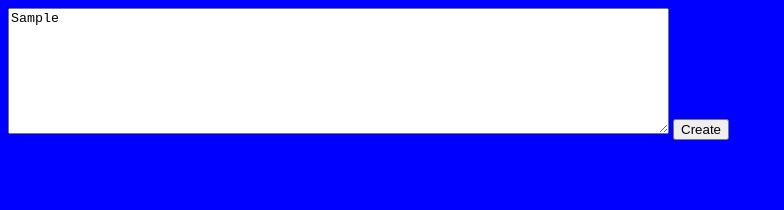
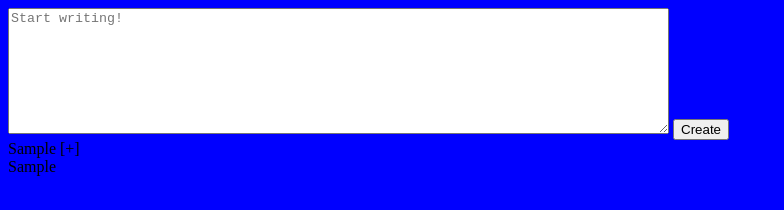
Before and after one commit to zi-codes/Note, a website: page index.html in a window 1280 px wide. Both pictures are taken after typing "Sample" into the empty fields and a click on the input "Create". Shown: the whole page, without its empty margins (0-784 px from the left). Drawn offline with Linux system fonts and the light colour scheme.

Commit message:
added js scripts for show notes and expanded notes

```diff
--- a/J-Zi/NoteZi.js
+++ b/J-Zi/NoteZi.js
@@ -12,3 +12,5 @@ describe('Note', function(){
    assert.isTrue((napp.all()[0]).length == 20);
  });
 })
+
+napp.notes = [];
--- a/Lit/Note.js
+++ b/Lit/Note.js
@@ -1,26 +1,61 @@
-
-
-
 const napp = {
   notes: [],
   //notes: ["The quick brown fox jumps over the lazy dog is an English-language pangram—a sentence that contains all of the letters of the alphabet. It is commonly used for touch-typing practice, testing typewriters and compute","The earliest known appearance of the phrase is from The Boston Journal. In an article titled Current Notes in the February 10, 1885, morning edition, the phrase is mentioned as a good practice sentence for writing students"],
   all: function(){
-    return napp.notes.map(note => note.slice(0, 20));
+    return napp.notes.map(note => note.slice(0, 20)); //iterates over all the notes and returning a 20char version of each one
   },
 
   add: function(note) {
     napp.notes.push(note)
   },
+
+  show_notes: function () {
+    let notes_container = document.getElementById('notes-container')
+    notes_container.innerHTML = ""
+    napp.all().forEach(function (note) {
+      notes_container.innerHTML += `<div id="${napp.all().indexOf(note)}a" class="note">${note} [+]</div>`
+
+    })
+  },
+
+  add_expanded_notes: function () {
+    let hidden_notes_container = document.getElementById('hidden-notes-container') //finds the element with ID and saves to variable
+    hidden_notes_container.innerHTML = "" //changes text of that saved variable
+    napp.notes.forEach(function (note) { //iterates over all notes and creates a div which has their own ID consisting of the index of the note AND the note
+      hidden_notes_container.innerHTML += `<div id="${napp.all().indexOf(note)}b" class="expanded-note">${note}</div>`
+    })
+  },
+
   init: function(){
     const create = document.getElementById('create')
     create.addEventListener('click', function(event){
-      event.preventDefault();
-      let new_note = document.getElementById('textarea').value;
+      event.preventDefault(); // stops the form from submitting
+      let new_note = document.getElementById('textarea').value; // grabs the value of text-box using the corresponding ID
       napp.add(new_note)
+      document.getElementById('textarea').value = "" // empties text area
       console.log(napp.notes)
+      napp.show_notes()
+      napp.add_expanded_notes()
+      napp.add_links()
     })
+    ////////clicking the shorter description
+  },
+
+  add_links: function () {
+    const clickable_notes = document.getElementsByClassName('note')
+    console.log(clickable_notes)
+    for(var i = 0; i < clickable_notes.length; i++){
+      console.log(clickable_notes[i])
+      clickable_notes[i].addEventListener('click', function(event){
+        const page = document.getElementById('page')
+        page.classList.add('inactive');
+        let new_id = this.id.replace('a','b')
+        console.log()
+        let expanded_id_num = document.getElementById(new_id) //clashing classes
+        expanded_id_num.classList.add('active')
+      })
+    }
   }
-
 }
 
 document.addEventListener('DOMContentLoaded', napp.init);
--- a/index.html
+++ b/index.html
@@ -10,7 +10,7 @@
 
 
 
-  <div class="page">
+  <div id="page">
 
     <header></header>
 
@@ -21,16 +21,16 @@
       </form>
     </div>
 
-    <div class="notes-container">
+    <div id="notes-container">
 
-      <div id="0" class="note">
-      </div>
+      <!-- <div id="0" class="note">
+      </div> -->
 
     </div>
 
 
     <!--- id will be the index of the note starting from 0 --->
-    <div id="" class="expanded-note">
+    <div id="hidden-notes-container">
     </div>
 
 
```
